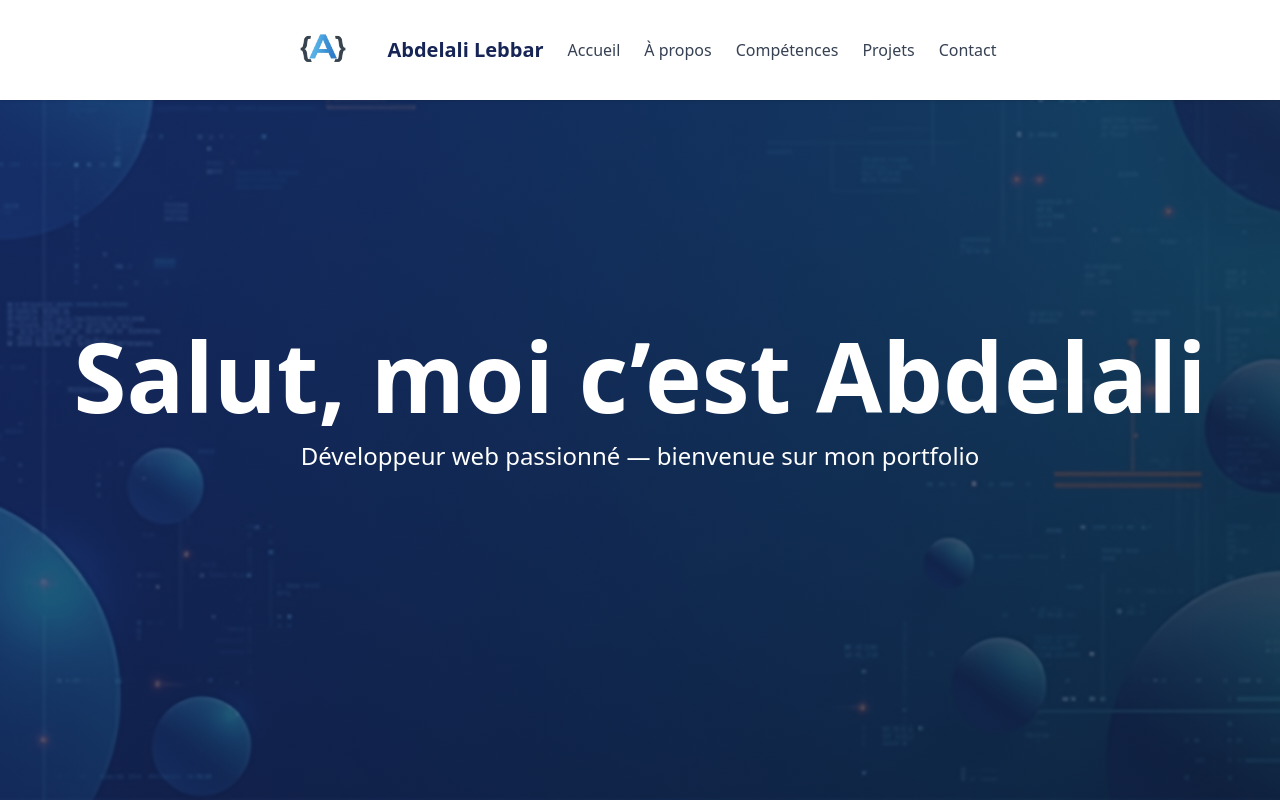
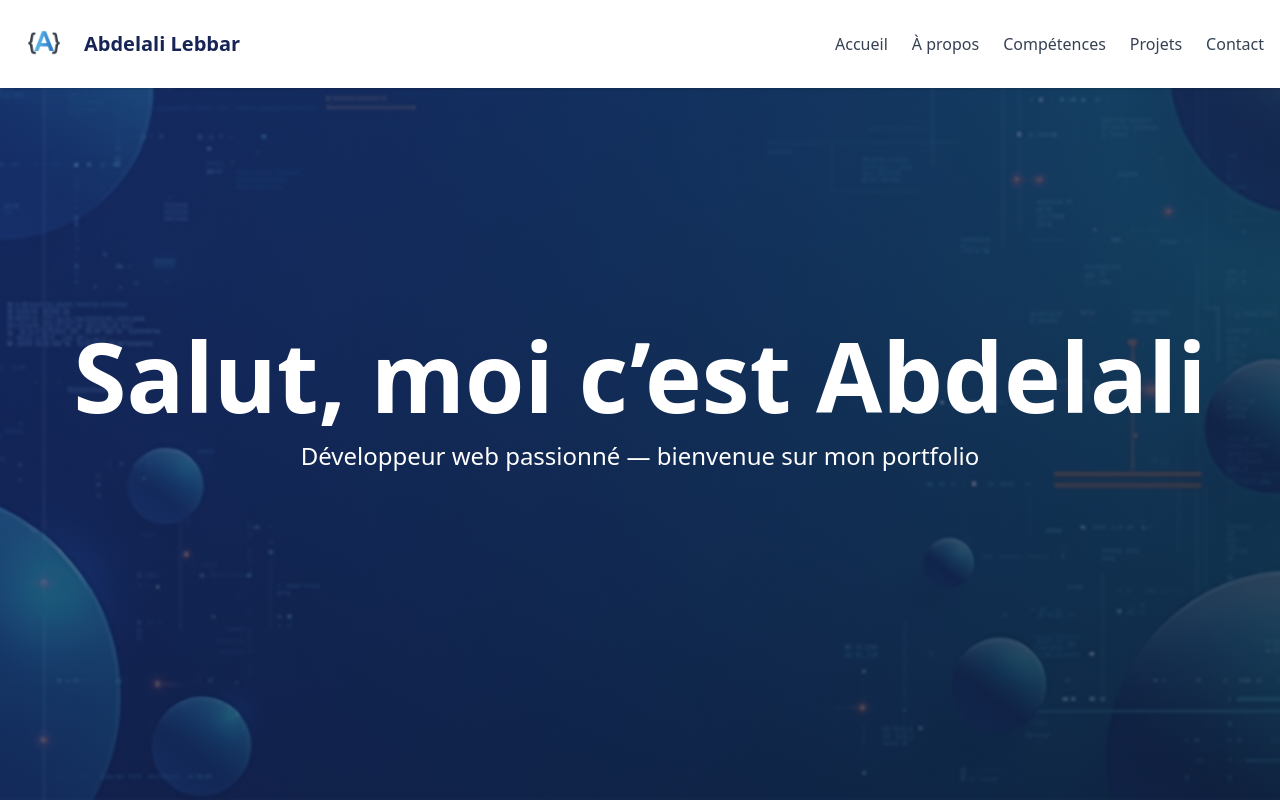
Before and after one commit to alilebbar/portfolio, a React (Vite) app: page / in a window 1280 px wide. Shown: the top 800 px of the page. Built offline with nearby package versions, Linux system fonts and the light colour scheme.

Commit message:
responsive menu n1

```diff
--- a/src/components/Header.tsx
+++ b/src/components/Header.tsx
@@ -1,14 +1,31 @@
+import { useState } from "react";
+
 const Header = () => {
+  const [menuOpen, setMenuOpen] = useState(false);
+
   return (
     <header className="fixed top-0 left-0 w-full bg-white shadow z-10">
-      <nav className="container mx-auto flex justify-center-safe items-center p-4 gap-6">
-        <img src="ali.png" alt="ali" className=" w-20 h-17" />
-        <a href="#about" className="flex items-center space-x-2">
-          <h1 className="text-xl font-bold text-blue-950 hover:text-blue-700 hover:scale-105 transform transition-all duration-300 cursor-pointer">
-            Abdelali Lebbar
-          </h1>
-        </a>
-        <ul className="flex space-x-6 text-gray-700 font-medium">
+      <nav className="container mx-auto flex items-center justify-between p-4">
+        {/* Logo + Nom */}
+        <div className="flex items-center space-x-3">
+          <img src="ali.png" alt="ali" className="w-14 h-14" />
+          <h1 className="text-xl font-bold text-blue-950">Abdelali Lebbar</h1>
+        </div>
+
+        {/* Hamburger pour mobile */}
+        <button
+          className="md:hidden text-blue-900"
+          onClick={() => setMenuOpen(!menuOpen)}
+        >
+          ☰
+        </button>
+
+        {/* Menu principal */}
+        <ul
+          className={`${
+            menuOpen ? "block" : "hidden"
+          } md:flex md:items-center space-y-4 md:space-y-0 md:space-x-6 mt-4 md:mt-0 text-gray-700 font-medium`}
+        >
           <li>
             <a href="#hero" className="hover:text-blue-500">
               Accueil
```
